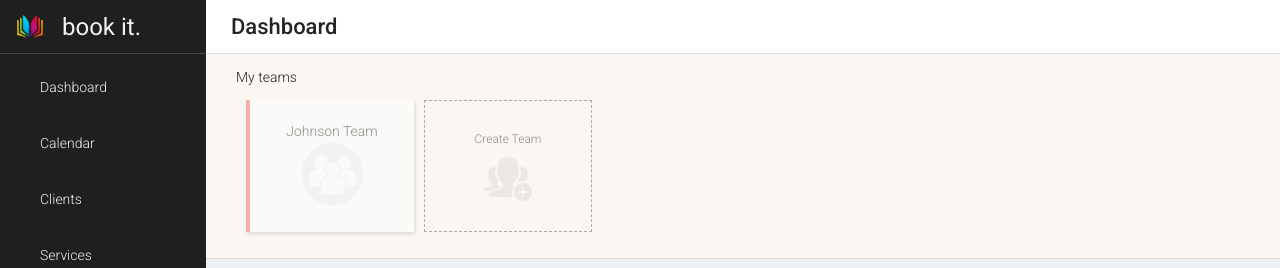
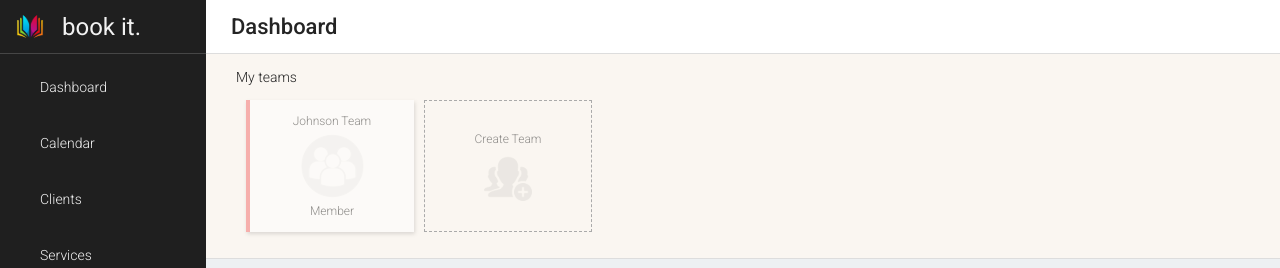
Before and after one commit to ryanhartwig/bookeasy, a Next.js app in the folder next/: page /teams in a window 1280 px wide. Shown: the top 268 px of the page. Built offline with nearby package versions, Linux system fonts and the light colour scheme.

Commit message:
Show team member type (elevated or member) and position

```diff
--- a/next/src/app/teams/teams.module.scss
+++ b/next/src/app/teams/teams.module.scss
@@ -43,6 +43,11 @@
 
   transition: opacity 200ms;
   cursor: pointer;
+
+  p {
+    margin: 3px;
+    font-size: 12px;
+  }
 
   &:hover {
     opacity: 1;
--- a/next/src/app/teams/teams.tsx
+++ b/next/src/app/teams/teams.tsx
@@ -26,6 +26,7 @@ export const Teams = () => {
         >
           <p>{t.name}</p>
           <Image src={teamDefault} alt='Add team icon' />
+          <p>{t.elevated ? 'Admin' : 'Member'}</p>
         </Card>
       ))}
 
```
